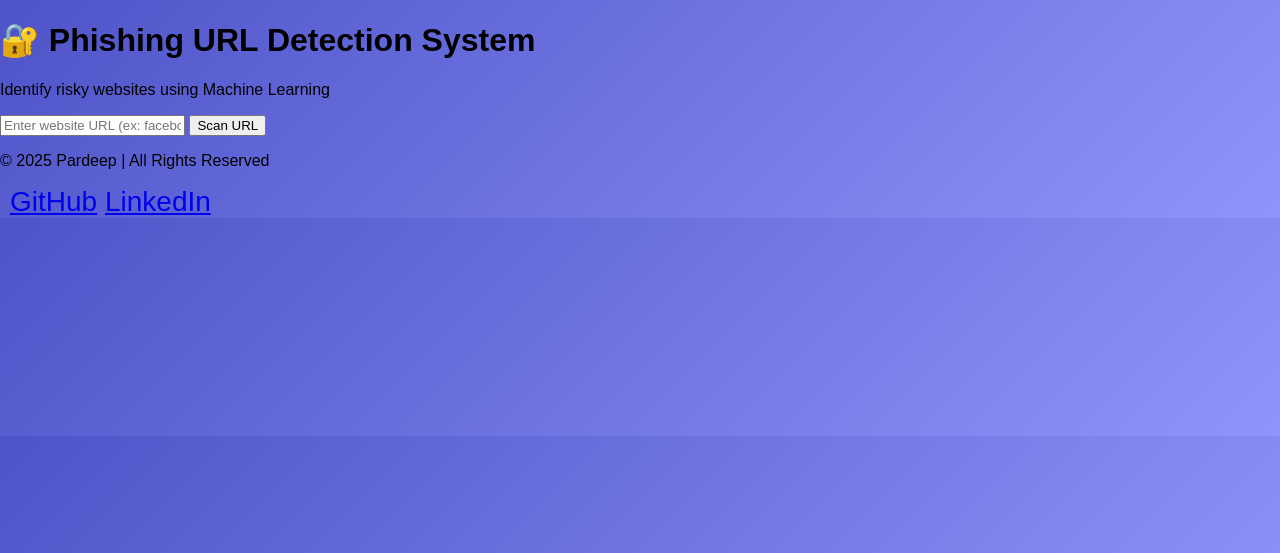
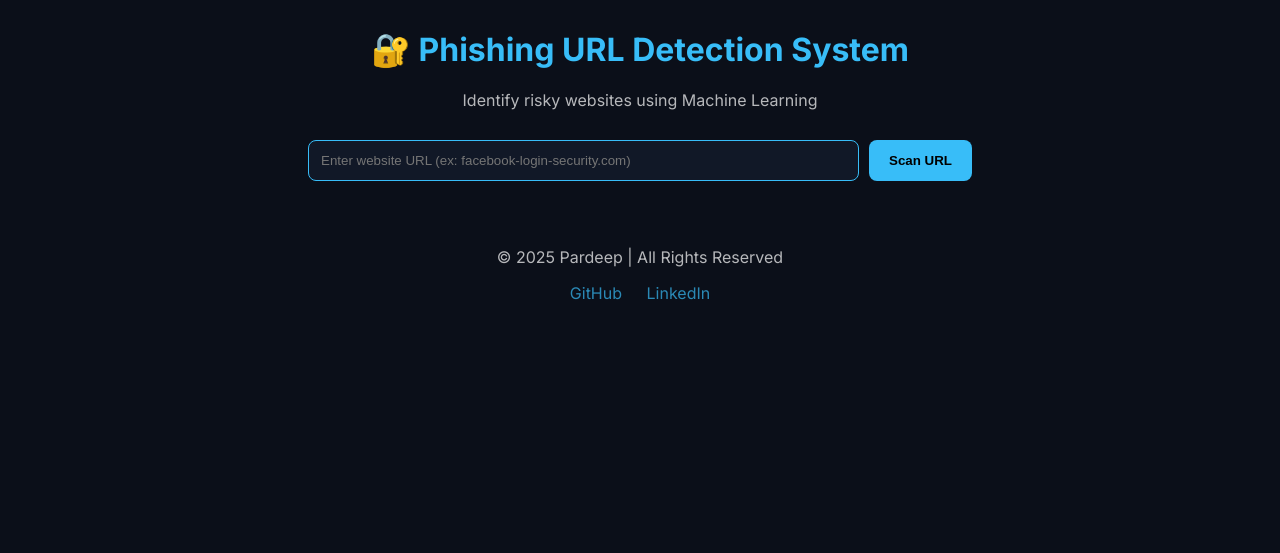
Before and after one commit to lazyhacker24/phishing-url-detector, a Flask app: page / in a window 1280 px wide. Shown: the top 553 px of the page. Run offline with Flask 3, Linux system fonts and the light colour scheme.

Commit message:
style.css

```diff
--- a/static/style.css
+++ b/static/style.css
@@ -1,65 +1,77 @@
 body {
-    margin: 0;
-    background: linear-gradient(135deg, #4e54c8, #8f94fb);
-    font-family: "Poppins", sans-serif;
+  margin: 0;
+  font-family: "Inter", sans-serif;
+  background: #0b0f19;
+  color: white;
+  text-align: center;
+  padding: 0;
 }
 
-.hero {
-    min-height: 85vh;
+header {
+  margin-top: 30px;
 }
 
-.glass-card {
-    width: 90%;
-    max-width: 500px;
-    background: rgba(255, 255, 255, 0.20);
-    backdrop-filter: blur(18px);
-    border-radius: 20px;
-    color: #fff;
+h1 {
+  font-size: 32px;
+  color: #38bdf8;
+  font-weight: 700;
 }
 
-.analyze-btn {
-    background: linear-gradient(45deg, #ff416c, #ff4b2b);
-    border: none;
-    font-size: 18px;
-    border-radius: 10px;
-}
-.analyze-btn:hover {
-    opacity: 0.9;
+.subtitle {
+  opacity: 0.7;
+  margin-bottom: 30px;
 }
 
-.result-box {
-    padding: 12px;
-    font-size: 18px;
-    border-radius: 12px;
+form {
+  margin: 20px auto;
+  display: flex;
+  justify-content: center;
+  gap: 10px;
+  width: 90%;
+  max-width: 750px;
 }
 
-.result-box.safe {
-    background: #0fd850;
-    color: white;
+input {
+  padding: 12px;
+  width: 70%;
+  border-radius: 8px;
+  border: 1px solid #38bdf8;
+  background: #111827;
+  color: white;
 }
 
-.result-box.danger {
-    background: #ff0000;
-    color: white;
+button {
+  padding: 12px 20px;
+  background: #38bdf8;
+  border: none;
+  border-radius: 8px;
+  cursor: pointer;
+  font-weight: bold;
 }
 
-.badge.risk-level {
-    font-size: 18px;
-    padding: 10px 16px;
-    border-radius: 10px;
-    background: #fff;
-    color: #222;
+.result-card {
+  margin: 30px auto;
+  width: 90%;
+  max-width: 650px;
+  padding: 25px;
+  border-radius: 16px;
+  backdrop-filter: blur(12px);
+  background: rgba(255, 255, 255, 0.08);
 }
 
-.footer {
-    color: #fff;
+.safe { border-left: 6px solid #22c55e; }
+.medium { border-left: 6px solid #eab308; }
+.high { border-left: 6px solid #f97316; }
+.danger { border-left: 6px solid #ef4444; }
+
+footer {
+  margin-top: 40px;
+  padding: 10px;
+  opacity: 0.7;
 }
 
-.social {
-    font-size: 28px;
-    margin: 0 10px;
-    color: white;
+.social a {
+  margin: 0 10px;
+  color: #38bdf8;
+  text-decoration: none;
 }
-.social:hover {
-    color: yellow;
-}
```
